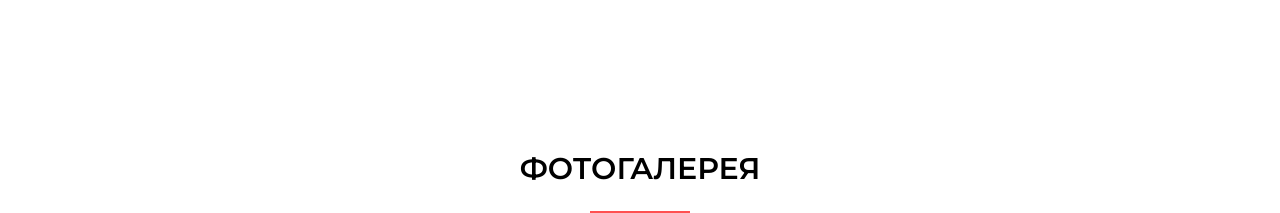
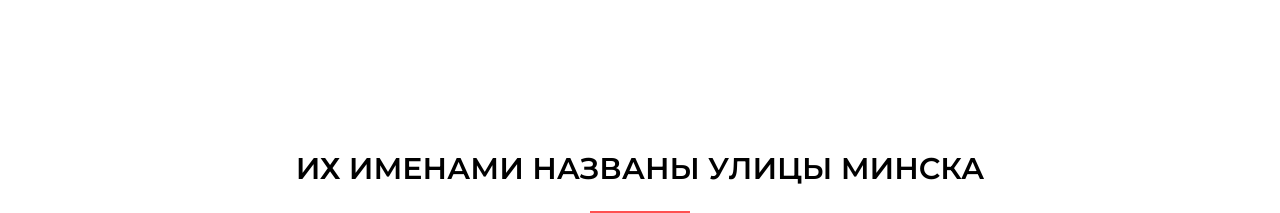
Before and after one commit to Artemy-sweden/famousCitizensConquest, a plain HTML site: page site/pages/index.html in a window 1280 px wide. Shown: the part 739-952 px from the top of the page. Drawn offline with Linux system fonts and the light colour scheme.

Commit message:
change-galery-name

```diff
--- a/site/pages/index.html
+++ b/site/pages/index.html
@@ -72,7 +72,7 @@
     </section>
     <section>
       <div class="wrapper">
-        <h2 class="title">Фотогалерея</h2>
+        <h2 class="title">Их именами названы улицы Минска</h2>
         <div class="photo__inner">
           <div class="photo__block">
             <a href="./citizen.html"
```
